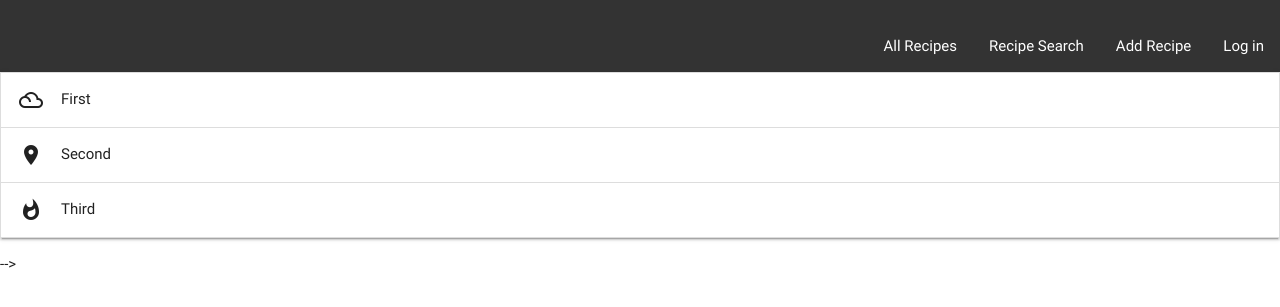
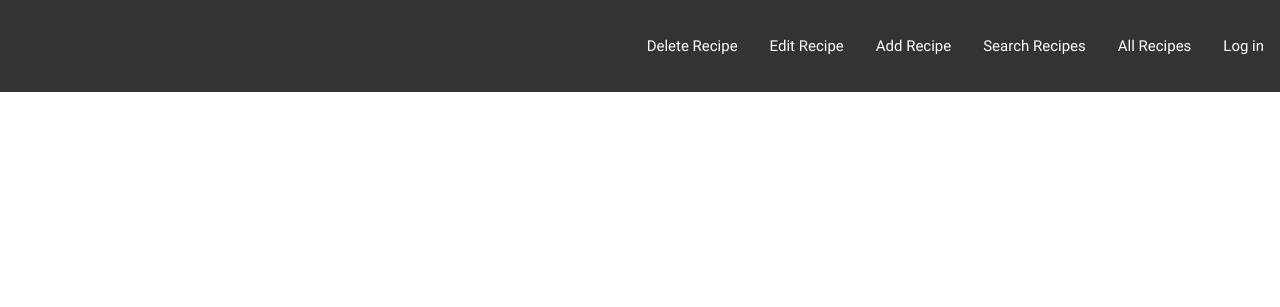
Before and after one commit to debbiect246/recipe-app, a Flask app: page /allrecipeslist in a window 1280 px wide. Shown: the top 307 px of the page. Run offline with Flask 2, Linux system fonts and the light colour scheme; data that the repository does not hold is empty; some libraries are stand-ins or nearby versions.

Commit message:
edit and delete facilities added

```diff
--- a/app.py
+++ b/app.py
@@ -5,7 +5,6 @@ from flask_pymongo import PyMongo
 from bson.objectid import ObjectId
 from config import dbconfig
 from werkzeug.security import generate_password_hash, check_password_hash
-
 
 app = Flask(__name__)
 app.secret_key = "randomstring123"
@@ -15,11 +14,7 @@ app.config["MONGO_DBNAME"] = 'recipe_manager'
 app.config["MONGO_URI"] = dbconfig()
 
 mongo = PyMongo(app)
-"""
-@app.route('/')
-@app.route('/get_recipes')
-def get_recipes():
-    return render_template("allrecipeslist.html", recipes=mongo.db.recipes.find())"""
+
 
 @app.route("/")
 def index():
@@ -36,18 +31,29 @@ def user(username):
     """Display welcome message"""
     return "<h1>Welcome {0}</h1>".format(username)
 
+
+@app.route('/allrecipeslist')
+def allrecipeslist():
+    recipes = mongo.db.recipes.find()
+    return render_template('allrecipeslist.html', recipes=recipes)
+
 @app.route("/addrecipe")
 def addrecipe():
     return render_template("addrecipe.html")
-
-@app.route("/allrecipeslist")
-def allrecipeslist():
-    return render_template("allrecipeslist.html")
 
 @app.route("/recipesearch")
 def recipesearch():
     return render_template("recipesearch.html")
 
+@app.route("/editrecipe")
+def editrecipe():
+    return render_template("editrecipe.html")
+
+@app.route("/deleterecipe")
+def deleterecipe():
+    return render_template("deleterecipe.html")
+
+
 if __name__ == '__main__':
     app.run(host=os.environ.get('IP'),
             port=int(os.environ.get('PORT')),
--- a/static/styles.css
+++ b/static/styles.css
@@ -42,6 +42,12 @@
 .drink{
     margin: auto;
     padding: 5px;
+}
+
+img{
+    display: block;
+margin-left: auto;
+margin-right: auto;
 }
 
 /* styling for time of day pictures*/
--- a/templates/allrecipeslist.html
+++ b/templates/allrecipeslist.html
@@ -1,18 +1,32 @@
+ {% for r in recipes %}
+
+    {{ r }}
+
+    {% endfor %}
+
 {% extends 'base.html' %}
 {% block content %}
+<!--
     <ul class="collapsible" data-collapsible="accordion">
+        {% for recipe in recipes %}
         <li>
-            <div class="collapsible-header"><i class="material-icons">filter_drama</i>First</div>
-            <div class="collapsible-body"><span>Lorem ipsum dolor sit amet.</span></div>
+            <div class="collapsible-header">
+
+                <div class=" recipe_header col s9">
+                    <i class="material-icons">expand_more</i><strong>{{recipe.recipe_name}}</strong> - {{recipe.recipe_intro}}
+                </div>
+            </div>
+            <div class="collapsible-body">
+                <span>
+                    {{recipe.recipe_ingredients}}
+                </span>
+            </div>
         </li>
-        <li>
-            <div class="collapsible-header"><i class="material-icons">place</i>Second</div>
-            <div class="collapsible-body"><span>Lorem ipsum dolor sit amet.</span></div>
-        </li>
-        <li>
-            <div class="collapsible-header"><i class="material-icons">whatshot</i>Third</div>
-            <div class="collapsible-body"><span>Lorem ipsum dolor sit amet.</span></div>
-        </li>
+        {% endfor %}
+    </ul>  -->
 
-    </ul>
+
+
+
+
 {% endblock %}
--- a/templates/base.html
+++ b/templates/base.html
@@ -20,9 +20,13 @@
     <nav class="navigation">
         <ul>
             <li><a href="{{ url_for('index') }}">Log in</a></li>
+            <li><a href="{{ url_for('allrecipeslist') }}">All Recipes</a></li>
+            <li><a href="{{ url_for('recipesearch') }}">Search Recipes</a></li>
             <li><a href="{{ url_for('addrecipe') }}">Add Recipe</a></li>
-            <li><a href="{{ url_for('recipesearch') }}">Recipe Search</a></li>
-            <li><a href="{{ url_for('allrecipeslist') }}">All Recipes</a></li>
+            <li><a href="{{ url_for('editrecipe') }}">Edit Recipe</a></li>
+            <li><a href="{{ url_for('deleterecipe') }}">Delete Recipe</a></li>
+
+
         </ul>
     </nav>
 
@@ -73,8 +77,8 @@
             </div>
         </div>
     </footer>
-
-    <!-- Bootstrap core JavaScript --> -->
+    -->
+    <!-- Bootstrap core JavaScript -->
 
 
 
```
Also changed, not shown: templates/deleterecipe.html (added), templates/editrecipe.html (added).
